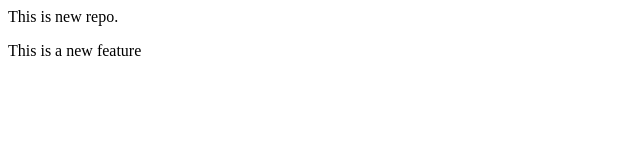
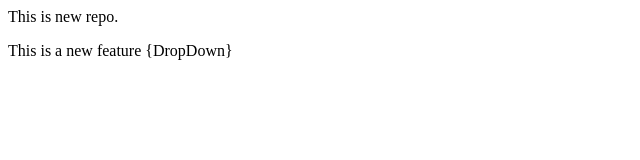
Before and after one commit to ahm3d-khanzada/Local-Repo, a plain HTML site: page index.html in a window 1280 px wide. Shown: the full height of the page, 0-640 px from the left. Drawn offline with Linux system fonts and the light colour scheme.

Commit message:
add Drop down

```diff
--- a/index.html
+++ b/index.html
@@ -1,2 +1,2 @@
 <p>This is new repo.</p>
-<p>This is a new feature</p>
+<p>This is a new feature {DropDown}</p>
```
